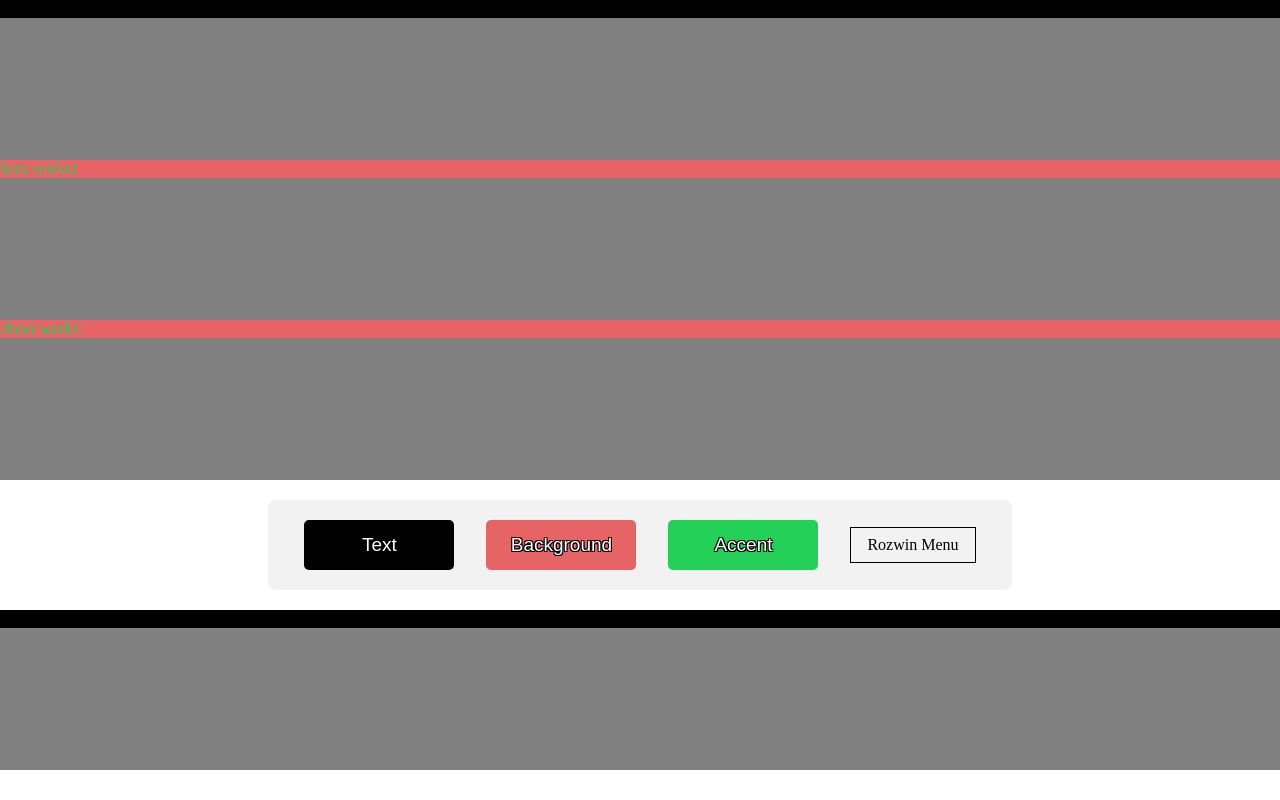
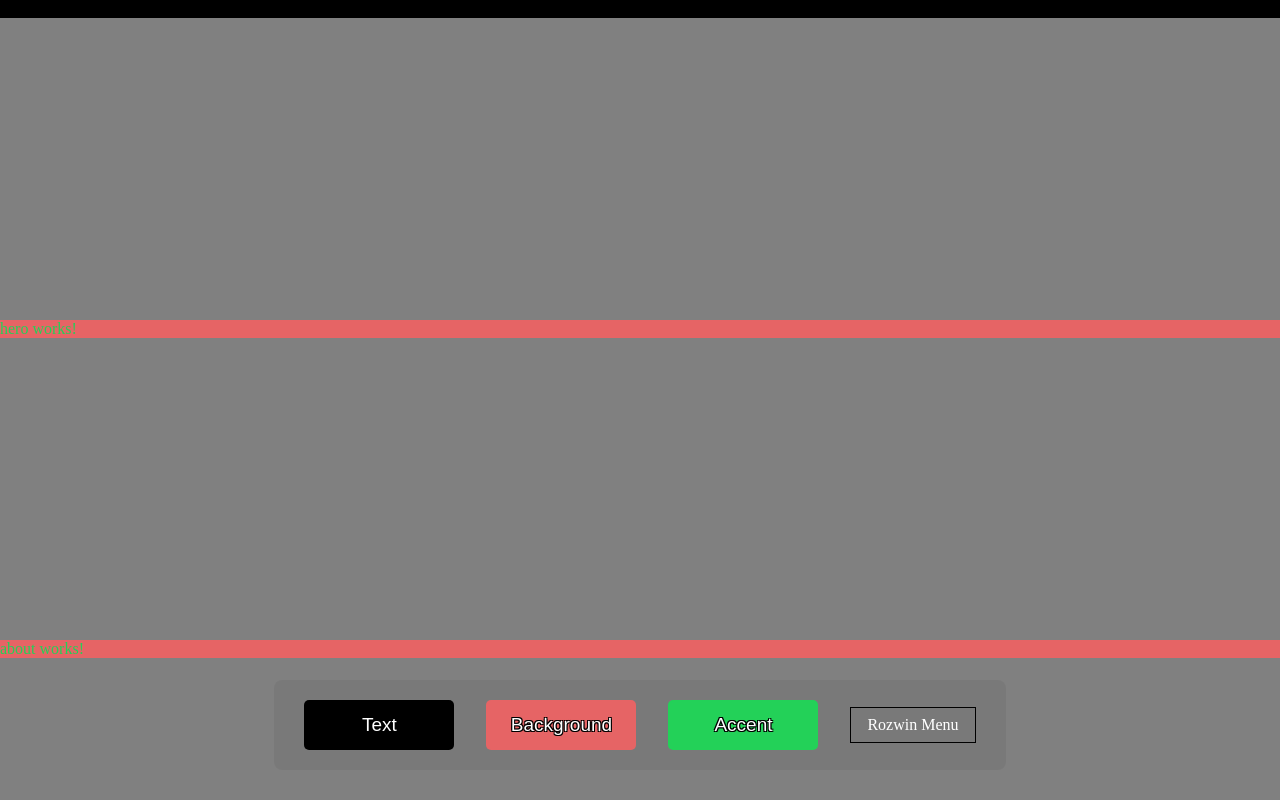
Before and after one commit to Lexsak/angular-learning, an Angular app: page / in a window 1280 px wide. Shown: the top 800 px of the page. Built offline with nearby package versions, Linux system fonts and the light colour scheme.

Commit message:
sticky colorBar

```diff
--- a/src/app/app.component.css
+++ b/src/app/app.component.css
@@ -1,5 +1,17 @@
-.appContainer{
-    width: 100%;
-    height: 20vh;
-    background-color: gray;
+.appContainer {
+  width: 100%;
+  height: 40vh;
+  background-color: gray;
 }
+
+.cosTam {
+  color: #fff;
+  padding: 10px;
+  cursor: pointer;
+  position: fixed;
+  bottom: 0;
+  width: 100%;
+  left: 0;
+  text-align: center;
+  z-index: 1000;
+}
--- a/src/app/app.component.html
+++ b/src/app/app.component.html
@@ -7,9 +7,9 @@
 <div class="appContainer">
 <app-about></app-about>
 </div>
-<div class="changeColorContainer">
+<div  class="cosTam">
   <app-change-color></app-change-color>
-</div>
+  </div>
 <div class="appContainer">
 <app-footer></app-footer>
 </div>
```
Also changed, not shown: src/app/layouts/change-color/change-color.component.css (+9 -13 lines).
